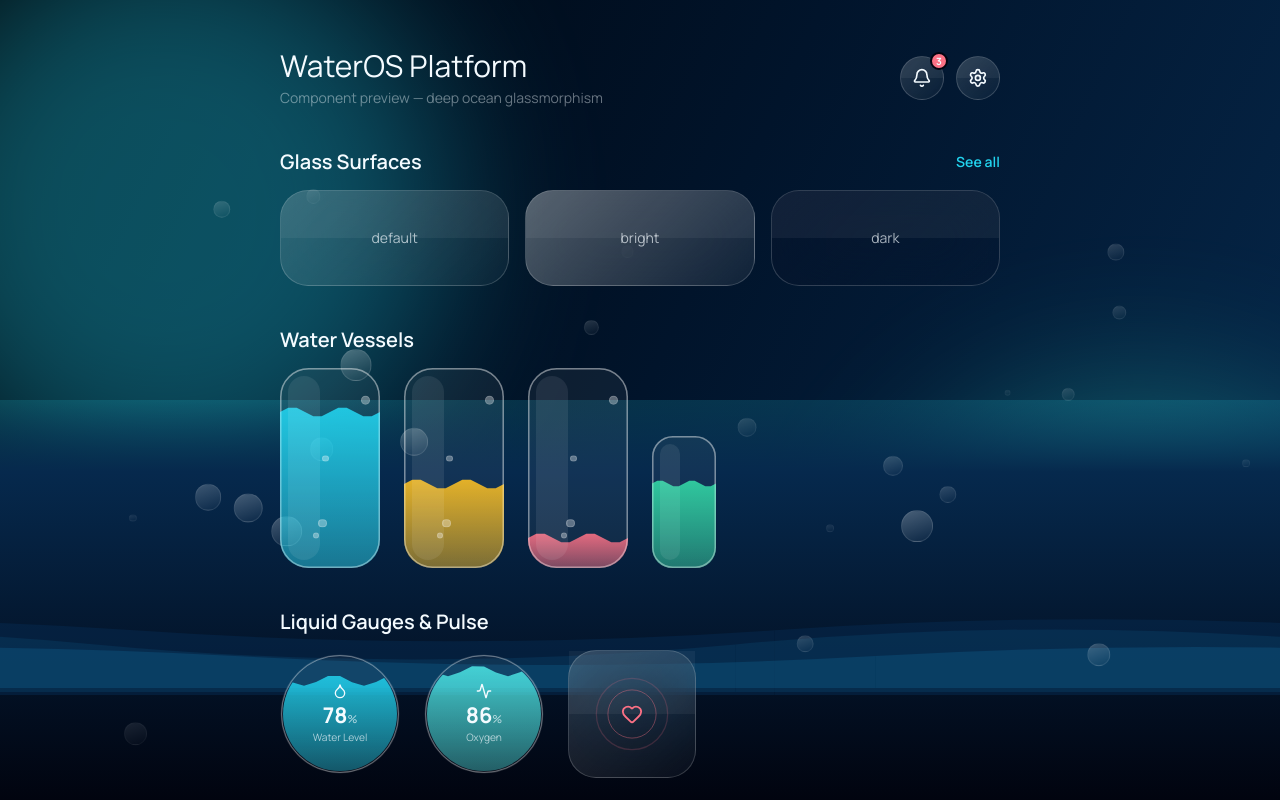
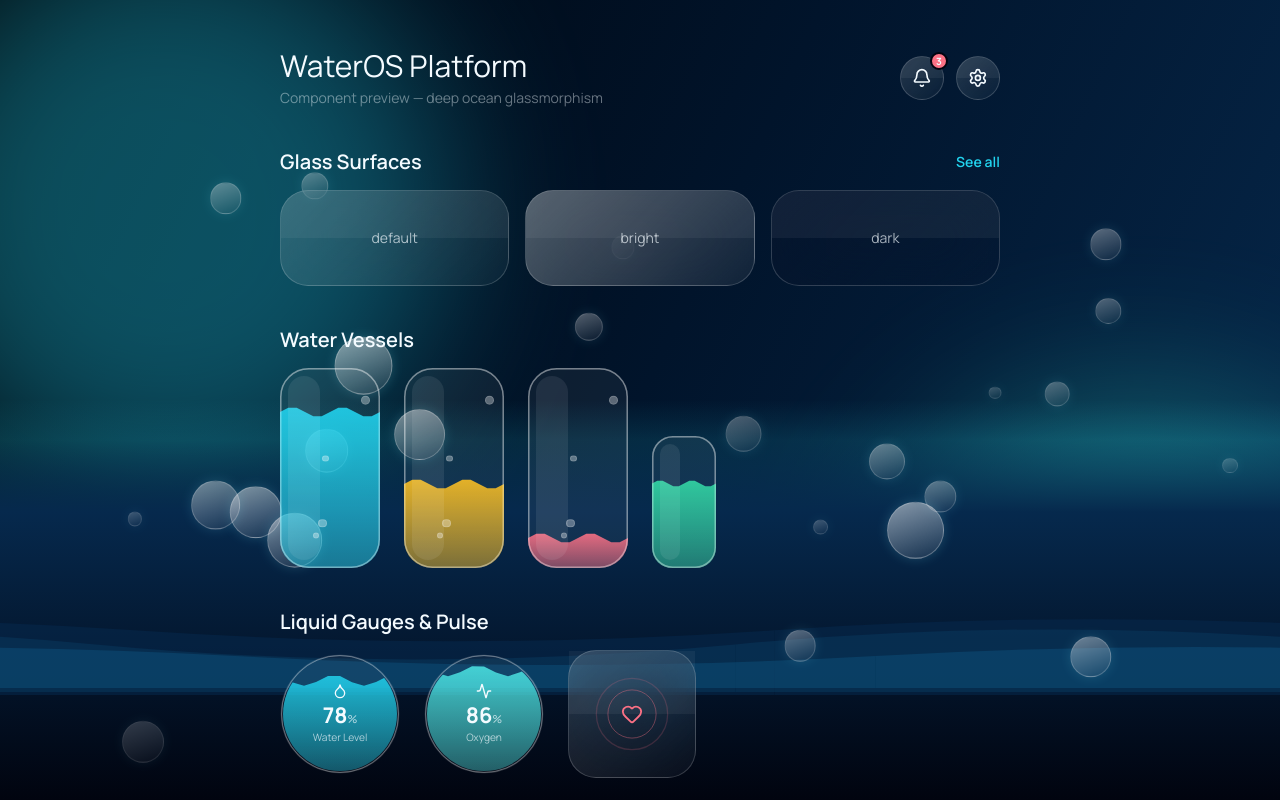
Before and after one commit to BPunith5/waterOS-platform, a React (Vite) app in the folder frontend/: page /dev-preview in a window 1280 px wide. Shown: the top 800 px of the page. Built offline with nearby package versions, Linux system fonts and the light colour scheme; no server answers.

Commit message:
Make bubbles bigger and brighter, soften water body edge
Bubbles are larger with a glow for better visibility. The water body's
top edge now fades in gradually instead of showing a hard line, leaving
just the wavy surface.

```diff
--- a/frontend/src/components/water/BubbleField.tsx
+++ b/frontend/src/components/water/BubbleField.tsx
@@ -41,8 +41,9 @@ function Bubble({
         width: size,
         height: size,
         left,
-        border: '1px solid rgba(255,255,255,0.25)',
-        backgroundImage: 'linear-gradient(160deg, rgba(255,255,255,0.55), rgba(255,255,255,0.05))',
+        border: '1px solid rgba(255,255,255,0.4)',
+        backgroundImage: 'linear-gradient(160deg, rgba(255,255,255,0.7), rgba(255,255,255,0.08))',
+        boxShadow: '0 0 12px rgba(125,240,255,0.25)',
       }}
       initial={{ y: startY, x: 0, opacity: 0 }}
       animate={{
@@ -89,11 +90,11 @@ export function BubbleField({ count = 14, seedOffset = 0, origin = 'top', waterH
       const r4 = seeded(i + 151 + seedOffset);
       const r5 = seeded(i + 201 + seedOffset);
       return {
-        size: 6 + r1 * 26,
-        left: r2 * (viewport.width - 30),
+        size: 12 + r1 * 46,
+        left: r2 * (viewport.width - 50),
         duration: 9000 + r3 * 9000,
         delay: r4 * 9000,
-        opacity: 0.15 + r1 * 0.35,
+        opacity: 0.3 + r1 * 0.45,
         startFrac: r5,
       };
     });
--- a/frontend/src/components/water/OceanBackground.tsx
+++ b/frontend/src/components/water/OceanBackground.tsx
@@ -45,7 +45,7 @@ export function OceanBackground({ children, bubbles = true, waves = true, varian
         className="absolute inset-x-0 bottom-0"
         style={{
           height: waterHeight,
-          backgroundImage: `linear-gradient(to bottom, rgba(34, 211, 238, 0.16), ${colors.oceanBlue} 18%, ${colors.abyss} 100%)`,
+          backgroundImage: `linear-gradient(to bottom, transparent, rgba(34, 211, 238, 0.12) 10%, ${colors.oceanBlue} 28%, ${colors.abyss} 100%)`,
         }}
       />
       {waves && (
```
